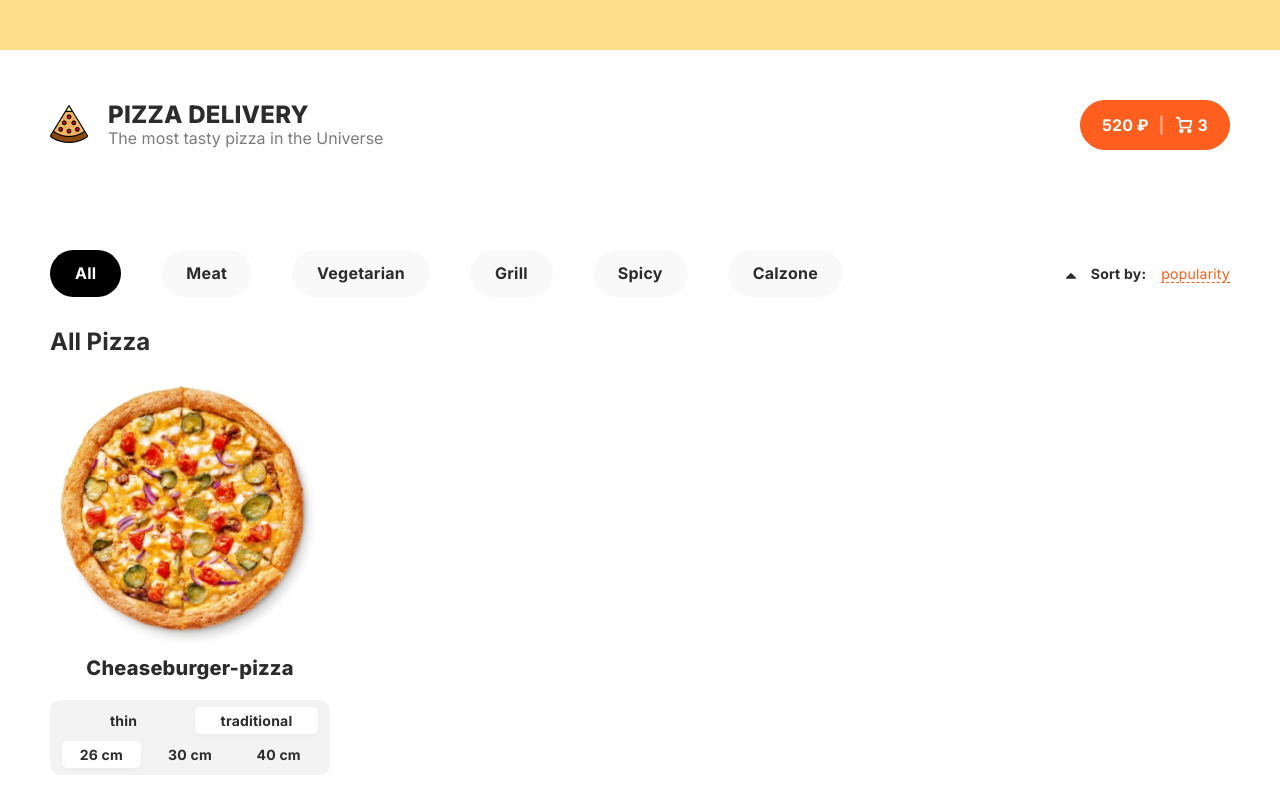
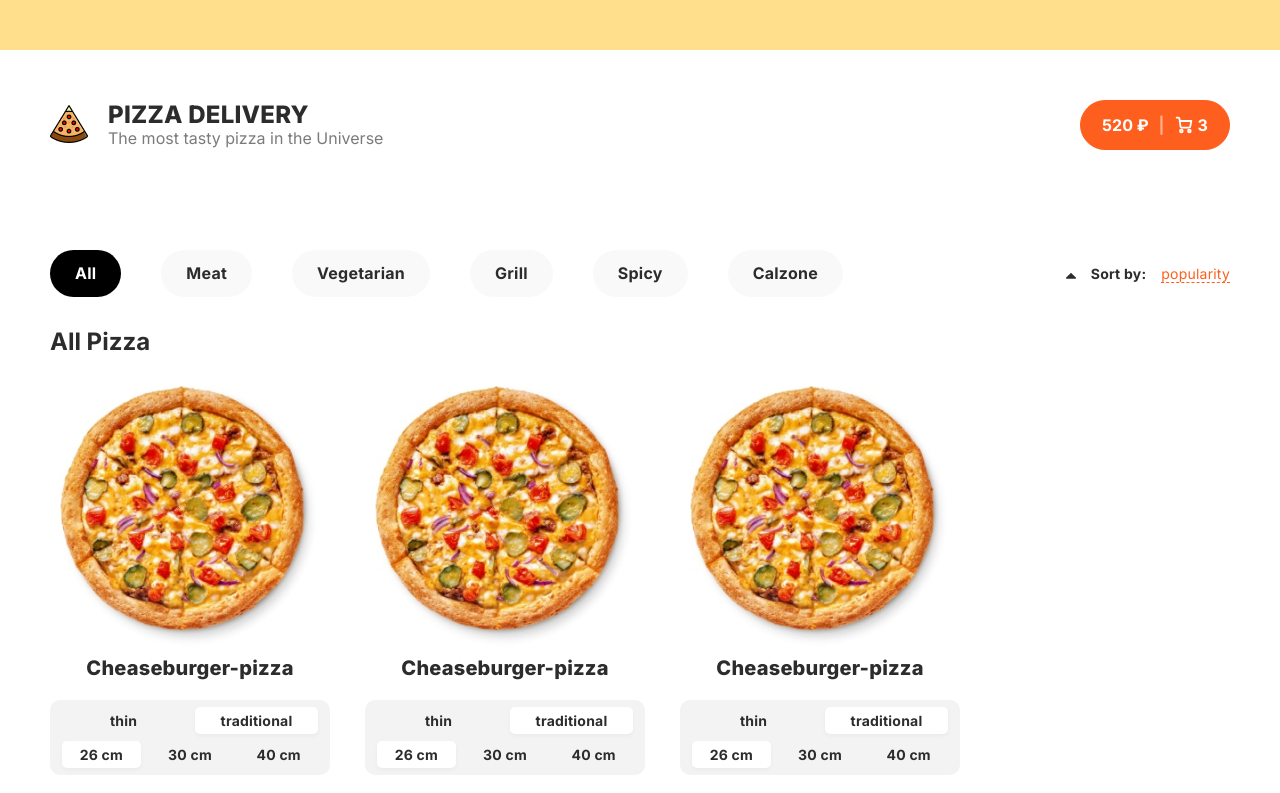
Before and after one commit to tminus0ne/pizza-delivery, a React (Create React App) app: page / in a window 1280 px wide. Shown: the top 793 px of the page. Built offline with nearby package versions, Linux system fonts and the light colour scheme.

Commit message:
add pizzas list

```diff
--- a/src/App.js
+++ b/src/App.js
@@ -6,11 +6,21 @@ import { Cart } from './pages/Cart';
 import { Home } from './pages/Home';
 
 export function App() {
+  const [pizzas, setPizzas] = React.useState([]);
+
+  React.useEffect(() => {
+    fetch('http://localhost:3000/db.json')
+      .then((res) => res.json())
+      .then((json) => {
+        setPizzas(json.pizzas);
+      });
+  }, []);
+
   return (
     <div className="wrapper">
       <Header />
       <Route exact path="/">
-        <Home />
+        <Home items={pizzas} />
       </Route>
       <Route exact path="/cart">
         <Cart />
--- a/src/pages/Home.jsx
+++ b/src/pages/Home.jsx
@@ -4,7 +4,7 @@ import { Card } from '../components/Card';
 import { Categories } from '../components/Categories';
 import { Popup } from '../components/Popup';
 
-export const Home = () => {
+export const Home = ({ items }) => {
   return (
     <>
       <div className="menu">
@@ -15,7 +15,9 @@ export const Home = () => {
       </div>
       <h2>All Pizza</h2>
       <section className="content">
-        <Card />
+        {items.map((item) => (
+          <Card key={item.id} {...item} />
+        ))}
       </section>
     </>
   );
```
